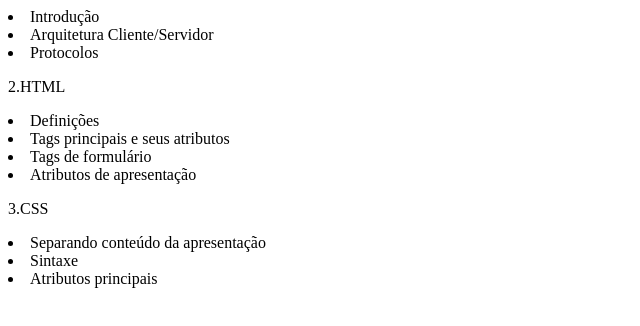
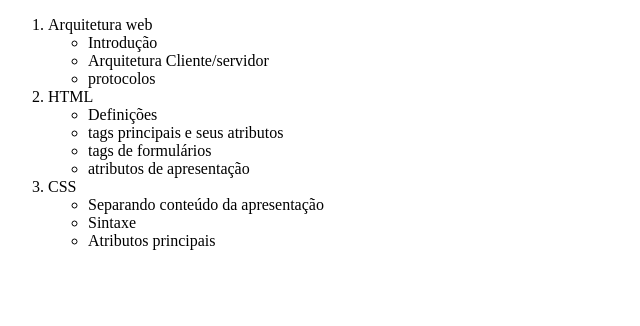
Before and after one commit to mariaeduardalouback/mariaeduardalouback.github.io, a plain HTML site: page 2atividade2.html in a window 1280 px wide. Shown: the whole page, without its empty margins (0-640 px from the left). Drawn offline with Linux system fonts and the light colour scheme.

Commit message:
Update 2atividade2.html

```diff
--- a/2atividade2.html
+++ b/2atividade2.html
@@ -1,23 +1,32 @@
 <!DOCTYPE html>
-<html lang="en">
+<html lang="pt-br">
 <head>
-    <ur>
-    <li>Introdução</li>
-    <li>Arquitetura Cliente/Servidor</li>
-    <li>Protocolos</li>
-    </ur>
-    <p>2.HTML</p>
-    <ur>
-    <li>Definições</li>
-    <li>Tags principais e seus atributos</li>
-    <li>Tags de formulário</li>
-    <li>Atributos de apresentação</li>
-    </ur>
-    <p>3.CSS</p>
-    <ur>
-    <li>Separando conteúdo da apresentação</li>
-    <li>Sintaxe</li>
-    <li>Atributos principais</li>
-    </ur>
+    <meta charset="UTF-8">
+    <meta http-equiv="X-UA-Compatible" content="IE=edge">
+    <meta name="viewport" content="width=device-width, initial-scale=1.0">
+    <title>Lista De Compras</title>
+</head>
+<body>
+    <ol type="1">
+        <li>Arquitetura web</li>
+        <ul>
+        <li>Introdução</li>
+        <li>Arquitetura Cliente/servidor</li>
+        <li>protocolos</li>
+        </ul>
+        <li>HTML</li>
+        <ul>
+            <li>Definições</li>
+            <li>tags principais e seus atributos</li>
+            <li>tags de formulários</li>
+            <li>atributos de apresentação</li>
+        </ul>
+        <li>CSS</li>
+        <ul>
+            <li>Separando conteúdo da apresentação</li>
+            <li>Sintaxe</li>
+            <li>Atributos principais</li>
+        </ul>
+    </ol>
 </body>
 </html>
```
